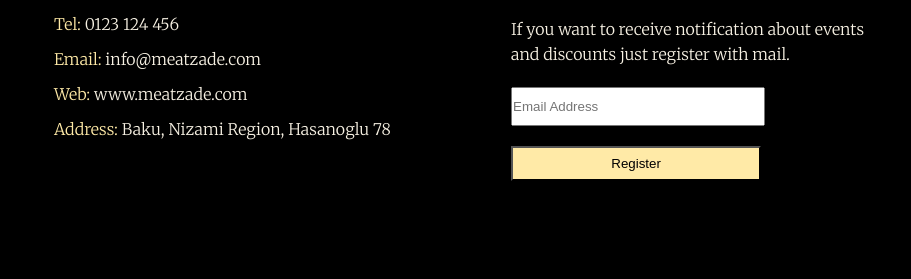
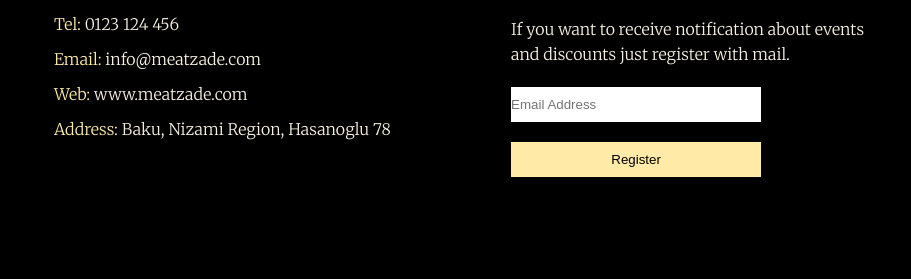
Before and after one commit to ITnicat/MeatZadeCodeUniversityChallenge, a plain HTML site: page index.html in a window 1280 px wide. Shown: the part 3986-4265 px from the top of the page, 369-1280 px from the left. Drawn offline with Linux system fonts and the light colour scheme.

Commit message:
Update style.css

```diff
--- a/style.css
+++ b/style.css
@@ -1,6 +1,7 @@
 * {
-	padding: 0;
-	margin: 0;
+	padding: 0px;
+	margin: 0px;
+	border: 0px;
 }
 
 body {
```
